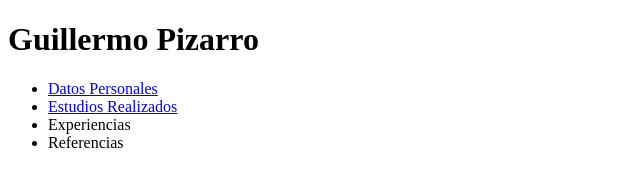
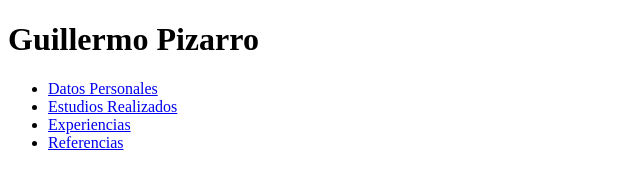
Before and after one commit to sulayvergara/PPW-P64.github.io, a plain HTML site: page unidad_01/02_taller/referencias.html in a window 1280 px wide. Shown: the whole page, without its empty margins (0-640 px from the left). Drawn offline with Linux system fonts and the light colour scheme.

Commit message:
cambioss

```diff
--- a/unidad_01/02_taller/referencias.html
+++ b/unidad_01/02_taller/referencias.html
@@ -12,8 +12,8 @@
             <ul>
                 <li><a href="index.html">Datos Personales</a></li>
                 <li><a href="estudios.html">Estudios Realizados</a></li>
-                <li><a href="experiencias.html"></a>Experiencias</li>
-                <li><a href="#"></a>Referencias</li>
+                <li><a href="experiencias.html">Experiencias</a></li>
+                <li><a href="#">Referencias</a></li>
             </ul>
         </nav>
         <main></main>
```
Also changed, not shown: unidad_01/02_taller/estudios.html (+1 -1 lines), unidad_01/02_taller/experiencias.html (+1 -1 lines).
